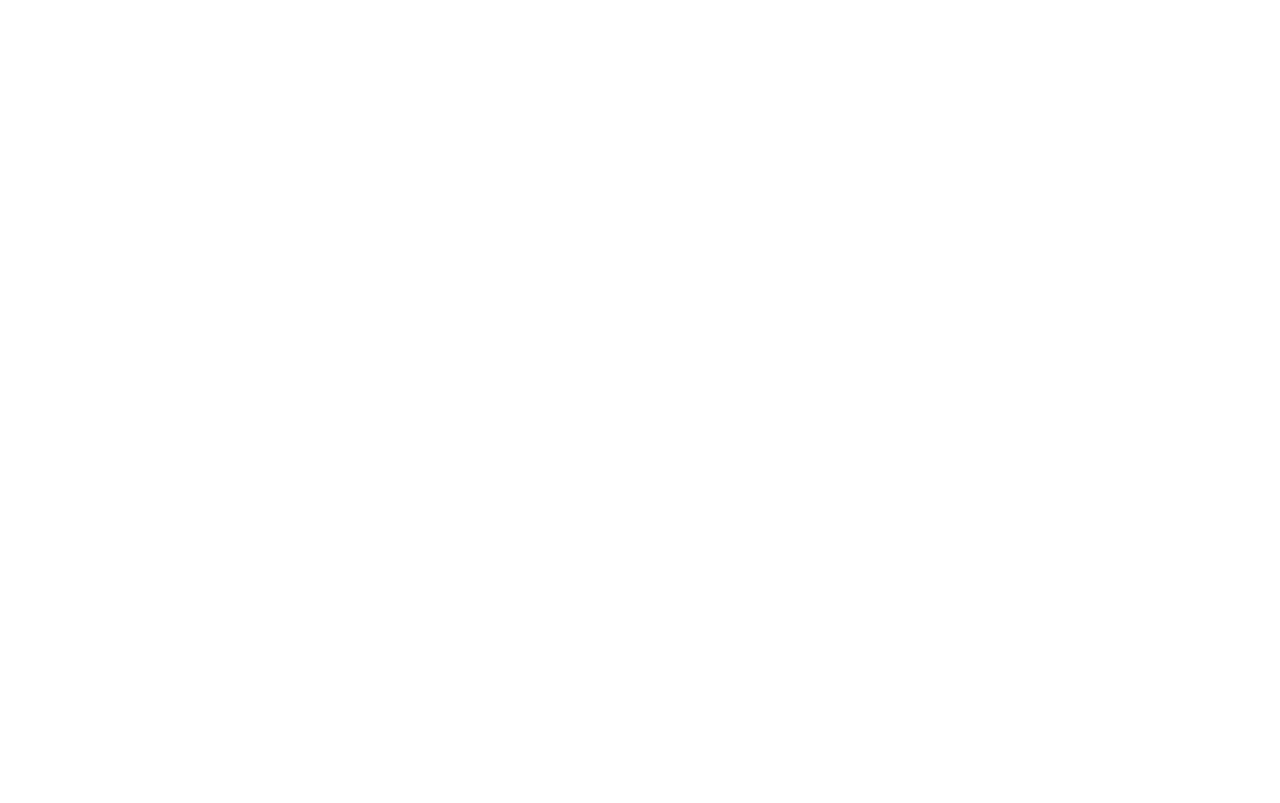
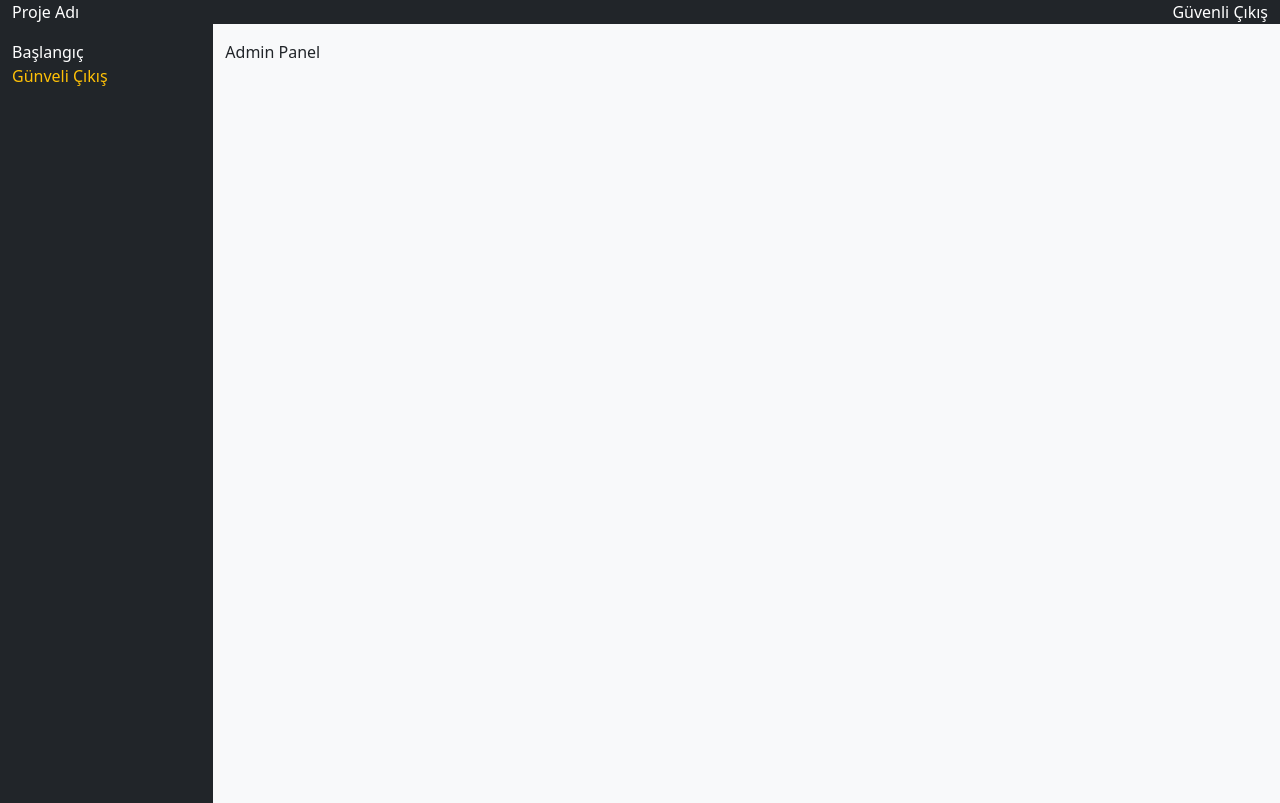
Before and after one commit to emreakinn/aribilgi.php, a PHP site: page /admin/sablon.php in a window 1280 px wide. Before the commit the page is empty. Run offline with PHP 8.4, Linux system fonts and the light colour scheme.

Commit message:
Admin şablon oluşturuldu

```diff
--- a/admin/sablon.php
+++ b/admin/sablon.php
@@ -12,7 +12,27 @@
 <body>
 
 
-
+<section id="adminPage">
+    <div class="container-fluid">
+        <div class="row bg-dark text-white">
+            <div class="col-md-2">
+                Proje Adı
+            </div>
+            <div class="col-md-10 text-end">
+                <a href="logout.php" class="text-white text-decoration-none">Güvenli Çıkış</a>
+            </div>
+        </div>
+        <div class="row" style="height: 97.4vh;">
+            <div class="col-md-2 bg-dark py-3" id="adminNav">
+                <a href="dashboard.php">Başlangıç</a> <br>
+                <a href="logout.php" class="text-warning">Günveli Çıkış</a>
+            </div>
+            <div class="col-md-10 bg-light py-3">
+                Admin Panel
+            </div>
+        </div>
+    </div>
+</section>
 
 
 
--- a/assets/css/style.css
+++ b/assets/css/style.css
@@ -0,0 +1,4 @@
+#adminNav a {
+    color: #fff;
+    text-decoration: none;
+}
```
